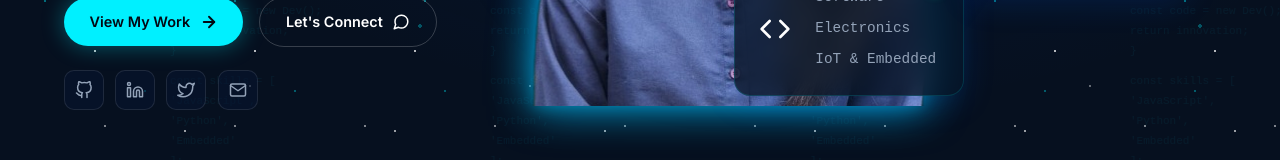
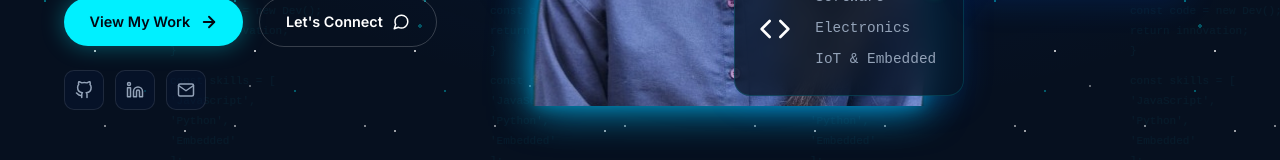
Before and after one commit to anureddyb20/anu, a Next.js app: page / in a window 1280 px wide. Shown: the part 626-786 px from the top of the page. Built offline with nearby package versions, Linux system fonts and the light colour scheme.

Commit message:
Style: remove Twitter icon, configure personal GitHub, LinkedIn and Gmail links

```diff
--- a/src/components/HeroSection.tsx
+++ b/src/components/HeroSection.tsx
@@ -44,13 +44,10 @@
               <a href="https://github.com/anureddyb20" target="_blank" rel="noopener noreferrer" className={styles.socialBtn} aria-label="GitHub">
                 <svg xmlns="http://www.w3.org/2000/svg" width="18" height="18" viewBox="0 0 24 24" fill="none" stroke="currentColor" strokeWidth="2" strokeLinecap="round" strokeLinejoin="round"><path d="M9 19c-5 1.5-5-2.5-7-3m14 6v-3.87a3.37 3.37 0 0 0-.94-2.61c3.14-.35 6.44-1.54 6.44-7A5.44 5.44 0 0 0 20 4.77 5.07 5.07 0 0 0 19.91 1S18.73.65 16 2.48a13.38 13.38 0 0 0-7 0C6.27.65 5.09 1 5.09 1A5.07 5.07 0 0 0 5 4.77a5.44 5.44 0 0 0-1.5 3.78c0 5.42 3.3 6.61 6.44 7A3.37 3.37 0 0 0 9 18.13V22"/></svg>
               </a>
-              <a href="https://linkedin.com" target="_blank" rel="noopener noreferrer" className={styles.socialBtn} aria-label="LinkedIn">
+              <a href="https://www.linkedin.com/in/anureddyb20" target="_blank" rel="noopener noreferrer" className={styles.socialBtn} aria-label="LinkedIn">
                 <svg xmlns="http://www.w3.org/2000/svg" width="18" height="18" viewBox="0 0 24 24" fill="none" stroke="currentColor" strokeWidth="2" strokeLinecap="round" strokeLinejoin="round"><path d="M16 8a6 6 0 0 1 6 6v7h-4v-7a2 2 0 0 0-2-2 2 2 0 0 0-2 2v7h-4v-7a6 6 0 0 1 6-6z"/><rect x="2" y="9" width="4" height="12"/><circle cx="4" cy="4" r="2"/></svg>
               </a>
-              <a href="https://twitter.com" target="_blank" rel="noopener noreferrer" className={styles.socialBtn} aria-label="Twitter">
-                <svg xmlns="http://www.w3.org/2000/svg" width="18" height="18" viewBox="0 0 24 24" fill="none" stroke="currentColor" strokeWidth="2" strokeLinecap="round" strokeLinejoin="round"><path d="M23 3a10.9 10.9 0 0 1-3.14 1.53 4.48 4.48 0 0 0-7.86 3v1A10.66 10.66 0 0 1 3 4s-4 9 5 13a11.64 11.64 0 0 1-7 2c9 5 20 0 20-11.5a4.5 4.5 0 0 0-.08-.83A7.72 7.72 0 0 0 23 3z"/></svg>
-              </a>
-              <a href="mailto:anureddyb@example.com" className={styles.socialBtn} aria-label="Email">
+              <a href="mailto:anureddyb20@gmail.com" className={styles.socialBtn} aria-label="Email">
                 <svg xmlns="http://www.w3.org/2000/svg" width="18" height="18" viewBox="0 0 24 24" fill="none" stroke="currentColor" strokeWidth="2" strokeLinecap="round" strokeLinejoin="round"><path d="M4 4h16c1.1 0 2 .9 2 2v12c0 1.1-.9 2-2 2H4c-1.1 0-2-.9-2-2V6c0-1.1.9-2 2-2z"/><polyline points="22,6 12,13 2,6"/></svg>
               </a>
             </div>
```
